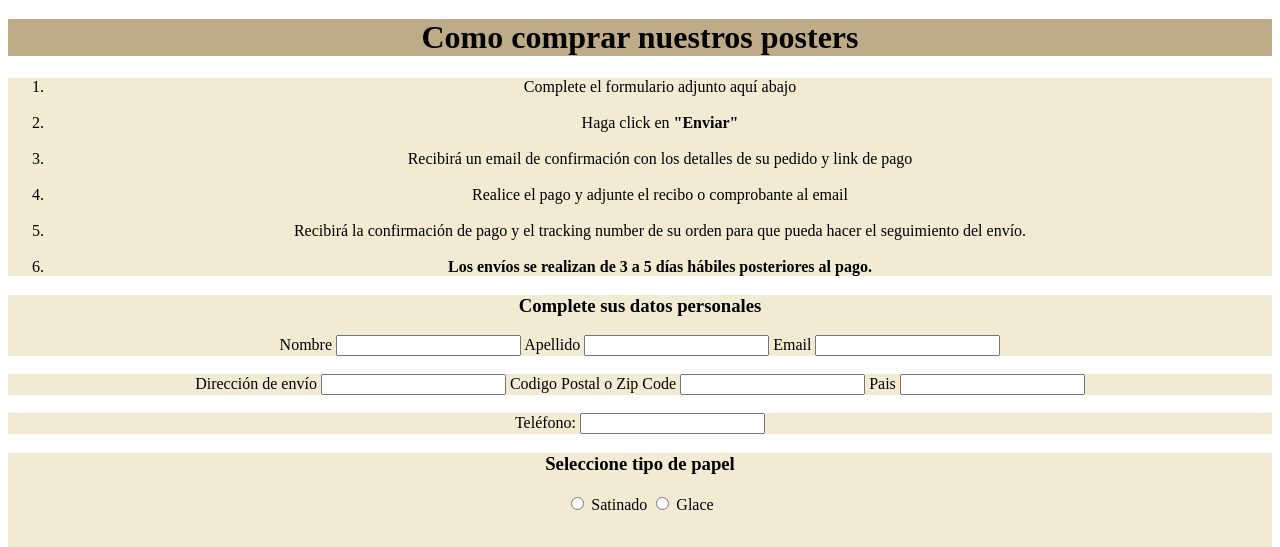
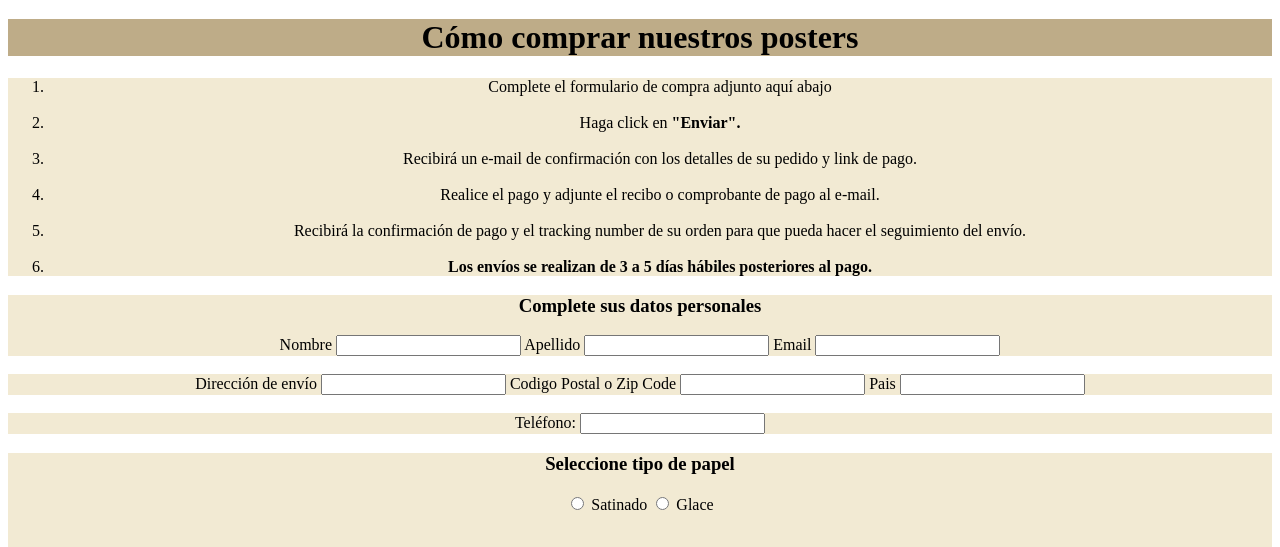
Before and after one commit to JuliRaineri/SITIO-VENTA-POSTERS-, a plain HTML site: page Como Comprar.html in a window 1280 px wide. Shown: the part 234-781 px from the top of the page. Drawn offline with Linux system fonts and the light colour scheme.

Commit message:
correcion ortografica en Como comprar.html y correccion de nomenclatura en Colection III - Galeria de posters.html

```diff
--- a/Como Comprar.html
+++ b/Como Comprar.html
@@ -25,15 +25,15 @@
 
     <main>
            <!-- FORMULARIO -->
-      <h1 style="background-color: #BEAC88; text-align: center;" >Como comprar nuestros posters</h1>
+      <h1 style="background-color: #BEAC88; text-align: center;" >Cómo comprar nuestros posters</h1>
       <ol style="background-color: #f2ead3; text-align: center;" >
-            <li>Complete el formulario adjunto aquí abajo</li>
+            <li>Complete el formulario de compra adjunto aquí abajo</li>
             <br>
-            <li>Haga click en <strong>"Enviar"</strong></li>
+            <li>Haga click en <strong>"Enviar".</strong></li>
             <br>
-            <li>Recibirá un email de confirmación con los detalles de su pedido y link de pago</li>
+            <li>Recibirá un e-mail de confirmación con los detalles de su pedido y link de pago.</li>
             <br>
-            <li>Realice el pago y adjunte el recibo o comprobante al email</li>
+            <li>Realice el pago y adjunte el recibo o comprobante de pago al e-mail.</li>
             <br>
             <li>Recibirá la confirmación de pago y el tracking number de su orden para que pueda hacer el seguimiento del envío. </li>
             <br>
@@ -98,7 +98,7 @@
         </div>
           <!-- Selección número de poster -->
           <div  style="background-color: #f2ead3; text-align: center;">
-                <h3>Seleccione Numero de Poster</h3>
+                <h3>Seleccione Número de Poster</h3>
           </div>
             <div  style="background-color: #f2ead3; text-align: center;">
                 <input type="radio" name="papel" id="papel-satinado" value="S">
```
Also changed, not shown: galeria de posters.html (+3 -3 lines).
